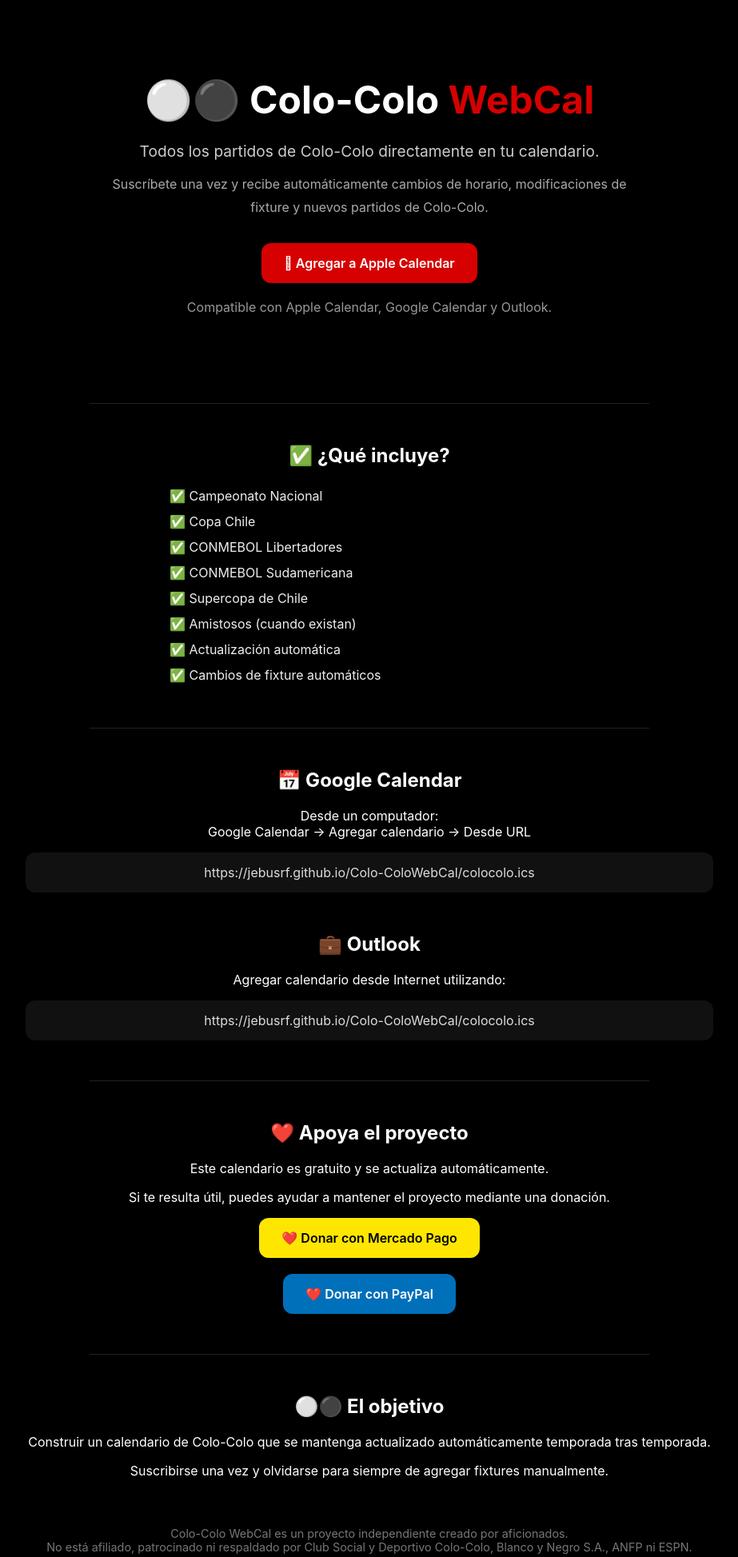
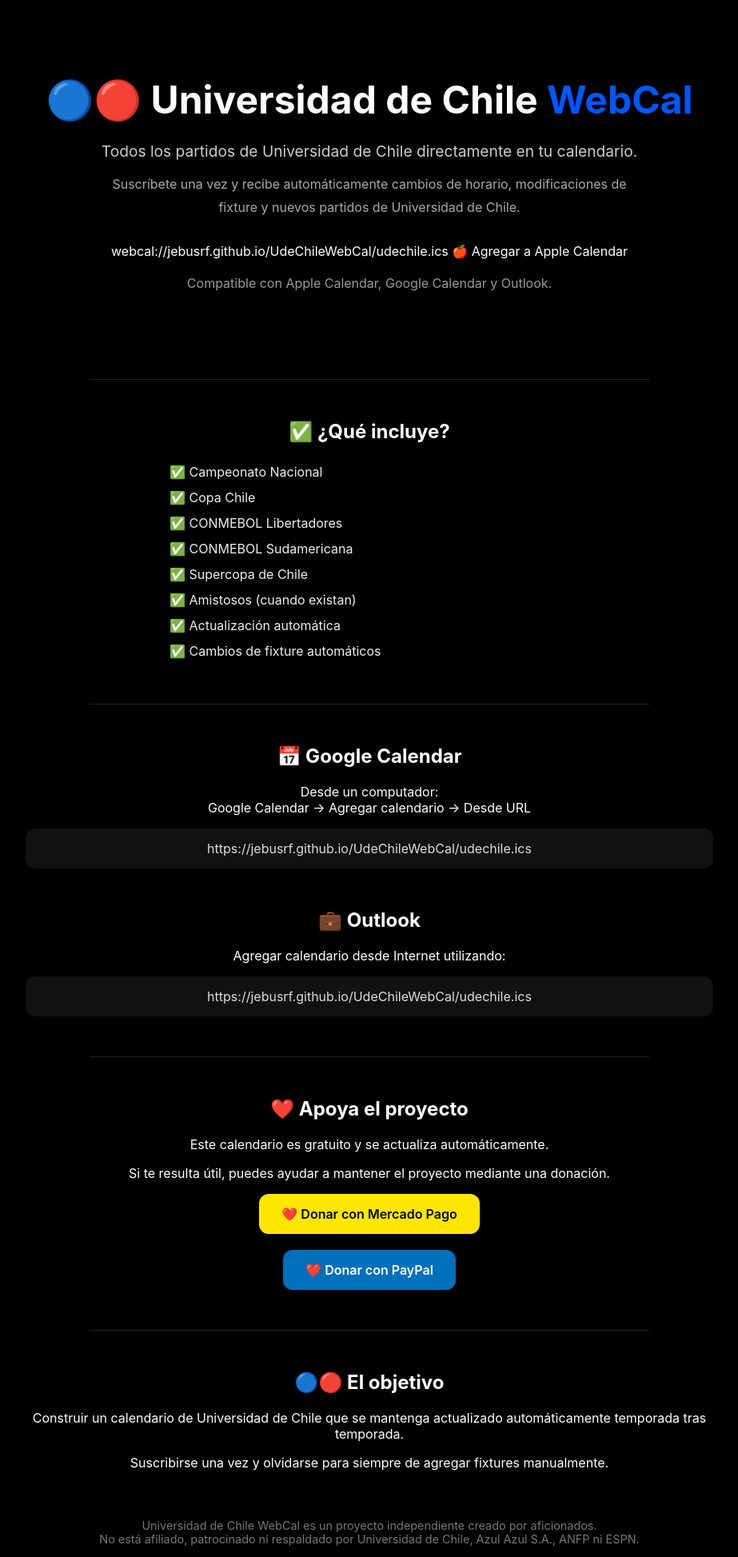
Before and after one commit to JebusRF/UdeChileWebCal, a plain HTML site: page docs/index.html in a window 1280 px wide. Shown: the part 37-1984 px from the top of the page at 80% size, without its empty margins (178-1101 px from the left). Drawn offline with Linux system fonts and the light colour scheme.

Commit message:
Update title and content for Universidad de Chile

```diff
--- a/docs/index.html
+++ b/docs/index.html
@@ -4,7 +4,7 @@
 <head>
     <meta charset="UTF-8">
     <meta name="viewport" content="width=device-width, initial-scale=1.0">
-    <title>Colo-Colo WebCal</title>
+    <title>Universidad de Chile WebCal</title>
 
     <style>
 
@@ -36,8 +36,12 @@
             margin-bottom: 15px;
         }
 
+        .blue {
+            color: #0057ff;
+        }
+
         .red {
-            color: #d60000;
+            color: #e4002b;
         }
 
         .subtitle {
@@ -64,21 +68,21 @@
         }
 
         .button-primary {
-            background: #d60000;
+            background: #0057ff;
             color: white;
         }
 
         .button-primary:hover {
-            background: #ff2a2a;
+            background: #2c74ff;
         }
 
         .button-mercadopago {
             background: #ffe600;
-            color: #000000;
+            color: #000;
         }
 
         .button-mercadopago:hover {
-            background: #ffef4d;
+            background: #fff06b;
         }
 
         .button-paypal {
@@ -87,7 +91,7 @@
         }
 
         .button-paypal:hover {
-            background: #0088e0;
+            background: #0091f1;
         }
 
         .section {
@@ -140,21 +144,21 @@
     <div class="hero">
 
         <h1>
-            ⚪⚫ Colo-Colo <span class="red">WebCal</span>
+            🔵🔴 Universidad de Chile
+            <span class="blue">WebCal</span>
         </h1>
 
         <p class="subtitle">
-            Todos los partidos de Colo-Colo directamente en tu calendario.
+            Todos los partidos de Universidad de Chile directamente en tu calendario.
         </p>
 
         <p class="hero-text">
             Suscríbete una vez y recibe automáticamente cambios de horario,
-            modificaciones de fixture y nuevos partidos de Colo-Colo.
+            modificaciones de fixture y nuevos partidos de Universidad de Chile.
         </p>
 
-        <a class="button button-primary"
-           href="webcal://jebusrf.github.io/Colo-ColoWebCal/colocolo.ics">
-             Agregar a Apple Calendar
+        webcal://jebusrf.github.io/UdeChileWebCal/udechile.ics
+            🍎 Agregar a Apple Calendar
         </a>
 
         <div style="margin-top:20px;color:#999;">
@@ -195,7 +199,7 @@
         </p>
 
         <div class="url-box">
-            https://jebusrf.github.io/Colo-ColoWebCal/colocolo.ics
+            https://jebusrf.github.io/UdeChileWebCal/udechile.ics
         </div>
 
     </div>
@@ -209,7 +213,7 @@
         </p>
 
         <div class="url-box">
-            https://jebusrf.github.io/Colo-ColoWebCal/colocolo.ics
+            https://jebusrf.github.io/UdeChileWebCal/udechile.ics
         </div>
 
     </div>
@@ -248,10 +252,10 @@
 
     <div class="section">
 
-        <h2>⚪⚫ El objetivo</h2>
+        <h2>🔵🔴 El objetivo</h2>
 
         <p>
-            Construir un calendario de Colo-Colo que se mantenga actualizado
+            Construir un calendario de Universidad de Chile que se mantenga actualizado
             automáticamente temporada tras temporada.
         </p>
 
@@ -263,11 +267,13 @@
     </div>
 
     <div class="footer">
-        Colo-Colo WebCal es un proyecto independiente creado por aficionados.<br>
-No está afiliado, patrocinado ni respaldado por Club Social y Deportivo Colo-Colo, Blanco y Negro S.A., ANFP ni ESPN.
+        Universidad de Chile WebCal es un proyecto independiente creado por aficionados.<br>
+        No está afiliado, patrocinado ni respaldado por Universidad de Chile,
+        Azul Azul S.A., ANFP ni ESPN.
     </div>
 
 </div>
 
 </body>
+
 </html>
```
Lines whose indentation alone changed are shown as unchanged.
